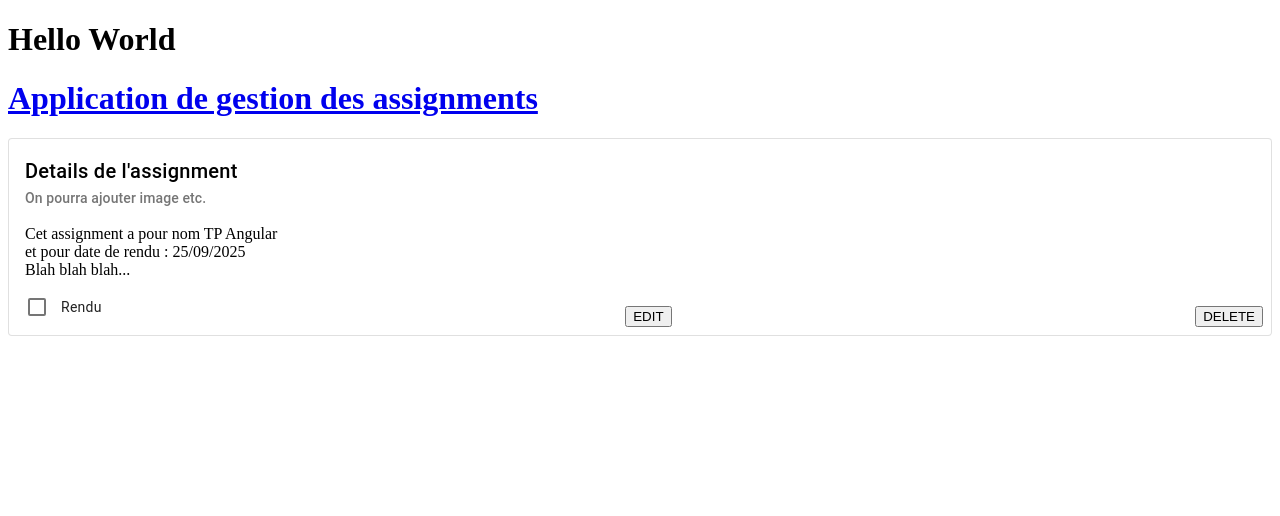
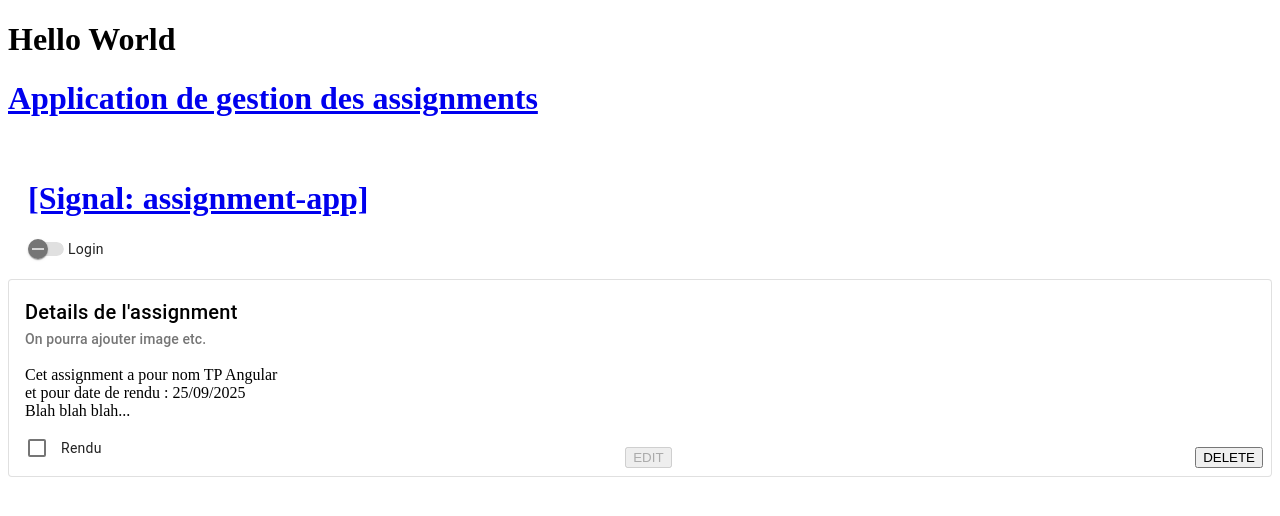
Before and after one commit to JJ-vle/angular-assignment-app, an Angular app: page /assignments/1 in a window 1280 px wide. Shown: the top 516 px of the page. Built offline with nearby package versions, Linux system fonts and the light colour scheme.

Commit message:
authentification

```diff
--- a/src/app/app.html
+++ b/src/app/app.html
@@ -94,4 +94,12 @@
 <app-assignments></app-assignments>
 -->
 
+<div class="container">
+  <h1>
+    <nav><a routerLink="/home">{{title}}</a></nav>
+  </h1>
+  <mat-slide-toggle color="primary" (click)="login()">Login</mat-slide-toggle>
+</div>
+
+
 <router-outlet/>
--- a/src/app/app.routes.ts
+++ b/src/app/app.routes.ts
@@ -3,7 +3,7 @@ import { Assignments } from './assignments/assignments';
 import { AddAssignment } from './assignments/add-assignment/add-assignment';
 import { AssignmentDetail } from './assignments/assignment-detail/assignment-detail';
 import { EditAssignmentComponent } from './assignments/edit-assignment/edit-assignment';
-//import { EditAssignmentComponent } from './assignments/edit-assignment/edit-assignment';
+import { authGuard } from './shared/auth-guard';
 
 export const routes: Routes = [
     // home page qui sera affiché avec l'url http://localhost:4200
@@ -14,5 +14,5 @@ export const routes: Routes = [
     { path: 'home', component: Assignments},
     { path: 'add', component: AddAssignment},
     { path: 'assignments/:id', component: AssignmentDetail},
-    { path: 'assignments/:id/edit', component: EditAssignmentComponent}
+    { path: 'assignments/:id/edit', component: EditAssignmentComponent, canActivate: [authGuard]},
 ];
--- a/src/app/app.ts
+++ b/src/app/app.ts
@@ -4,11 +4,14 @@ import { MatButtonModule } from '@angular/material/button';
 import { MatIconModule } from '@angular/material/icon';
 import { MatDividerModule } from '@angular/material/divider';
 import { Assignments } from './assignments/assignments'
+import { MatSlideToggleModule } from '@angular/material/slide-toggle';
+import { Router } from '@angular/router';
+import { AuthService } from './shared/auth.service';
 
 @Component({
   selector: 'app-root',
   imports: [RouterOutlet, RouterLink,
-            MatButtonModule, MatIconModule, MatDividerModule,
+            MatButtonModule, MatIconModule, MatDividerModule, MatSlideToggleModule,
             //Assignments
   ],
   templateUrl: './app.html',
@@ -20,8 +23,19 @@ export class App implements OnInit {
   titre = "Application de gestion des assignments";
   prof:string = "Michel Buffa";
 
+  constructor(private authService:AuthService, private router:Router) { }
+
   ngOnInit(): void{
 
+  }
+
+  login() {
+    if(!this.authService.loggedIn) {
+      this.authService.logIn();
+    } else {
+      this.authService.logOut();
+      this.router.navigate(["/home"]);
+    }
   }
 }
 
--- a/src/app/assignments/assignment-detail/assignment-detail.html
+++ b/src/app/assignments/assignment-detail/assignment-detail.html
@@ -21,7 +21,8 @@
             }
             <nav><!--[routerLink]="['/assignments',assignmentTransmis.id, 'edit']"-->
                 <button mat-stroked-button color="primary"
-                (click)="onClickEdit()">EDIT</button>
+                (click)="onClickEdit()"
+                [disabled]="!isAdmin()">EDIT</button>
             </nav>
             <button mat-flat-button color="warn" (click)="onDeleteAssignment()">
                 DELETE
--- a/src/app/assignments/assignment-detail/assignment-detail.ts
+++ b/src/app/assignments/assignment-detail/assignment-detail.ts
@@ -5,6 +5,7 @@ import { MatCardMdImage, MatCardModule } from '@angular/material/card';
 import { MatCheckboxModule } from '@angular/material/checkbox';
 import { AssignmentsService } from '../../shared/assignments.service';
 import { ActivatedRoute, Router } from '@angular/router';
+import { AuthService } from '../../shared/auth.service';
 
 @Component({
   selector: 'app-assignment-detail',
@@ -16,12 +17,14 @@ import { ActivatedRoute, Router } from '@angular/router';
 
 export class AssignmentDetail implements OnInit {
   //@Input()
+
   assignmentTransmis?: Assignment;
   @Output() deleteAssignment = new EventEmitter<Assignment>();
 
   constructor(private assignmentsService: AssignmentsService,
               private route: ActivatedRoute,
-              private router: Router) { }
+              private router: Router,
+              private authService: AuthService) { }
 
   ngOnInit(): void {
     this.getAssignment();
@@ -73,4 +76,8 @@ export class AssignmentDetail implements OnInit {
     {queryParams:{nom:this.assignmentTransmis.nom}, fragment:'edition'})
   }
 
+  isAdmin():boolean {
+    return this.authService.loggedIn;
+  }
+
 }
--- /dev/null
+++ b/src/app/shared/auth-guard.ts
@@ -0,0 +1,23 @@
+import { CanActivateFn, Router } from '@angular/router';
+import { AuthService } from './auth.service';
+import { inject } from '@angular/core';
+
+export const authGuard: CanActivateFn = (route, state) => {
+  //return true;
+
+  let authService = inject(AuthService);
+  let router = inject(Router);
+
+  return authService.isAdmin()
+  .then(authentifie => {
+    if(authentifie) {
+      console.log("Vous êtes admin, navigation autorisée !");
+      return true;
+    } else {
+      console.log("Vous n'êtes pas admin ! Navigation refusée !");
+      router.navigate(["/home"]);
+      return false;
+    }
+  })
+
+};
--- /dev/null
+++ b/src/app/shared/auth.service.ts
@@ -0,0 +1,34 @@
+import { Injectable } from '@angular/core'
+
+@Injectable ({
+    providedIn: 'root'
+})
+
+export class AuthService{
+    loggedIn = false;
+
+    logIn(){
+        this.loggedIn = true;
+    }
+
+    logOut(){
+        this.loggedIn = false;
+    }
+
+    isAdmin(){
+        /*
+        const isUserAdmin = new Promise(
+            (resolve, reject) => {
+                resolve(this.loggedIn)
+            }
+        );
+        */
+
+        let isUserAdmin = new Promise<boolean>((resolve, reject) => {
+                resolve(this.loggedIn)
+        });
+
+        return isUserAdmin;
+    }
+
+}
```
